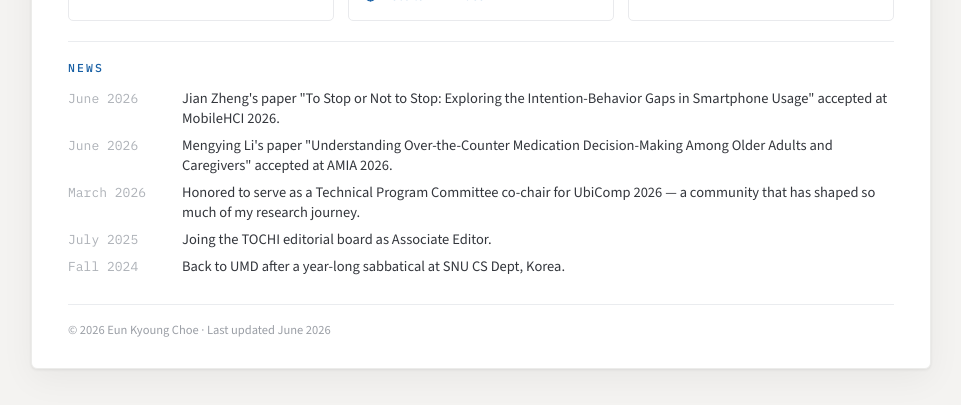
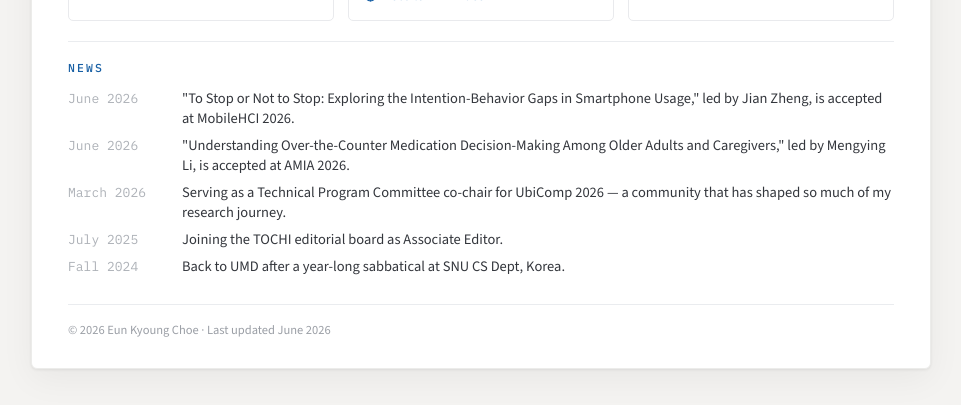
Before and after one commit to ekchoe/ekchoe.github.io, a Jekyll site: the page built from index.html, in a window 1280 px wide, cut to the strip 747-1152 px from the top of the page. Shown: the whole strip, without its empty margins (159-1120 px from the left). Built offline with Jekyll 4.4.1, drawn with Linux system fonts in a browser that asks for light colours.

Commit message:
Update news.yml

```diff
--- a/_data/news.yml
+++ b/_data/news.yml
@@ -1,11 +1,11 @@
 # News / announcements (newest first). when = short label shown in mono.
 - when: June 2026
-  what: "Jian Zheng's paper \"To Stop or Not to Stop: Exploring the Intention-Behavior Gaps in Smartphone Usage\" accepted at MobileHCI 2026."
+  what: "\"To Stop or Not to Stop: Exploring the Intention-Behavior Gaps in Smartphone Usage,\" led by Jian Zheng, is accepted at MobileHCI 2026."
 - when: June 2026
-  what: "Mengying Li's paper \"Understanding Over-the-Counter Medication Decision-Making Among Older Adults and Caregivers\" accepted at AMIA 2026."
+  what: "\"Understanding Over-the-Counter Medication Decision-Making Among Older Adults and Caregivers,\" led by Mengying Li, is accepted at AMIA 2026."
 - when: March 2026
-  what: Honored to serve as a Technical Program Committee co-chair for UbiComp 2026 — a community that has shaped so much of my research journey.
+  what: Serving as a Technical Program Committee co-chair for UbiComp 2026 — a community that has shaped so much of my research journey.
 - when: July 2025
-  what: Joing the TOCHI editorial board as Associate Editor.
+  what: Joining the TOCHI editorial board as Associate Editor.
 - when: Fall 2024
   what: Back to UMD after a year-long sabbatical at SNU CS Dept, Korea.
```
Also changed, not shown: Gemfile.lock (added), 1 other file.
